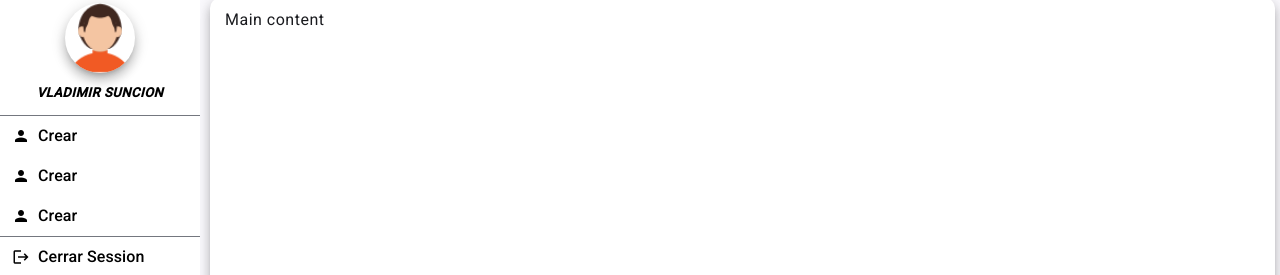
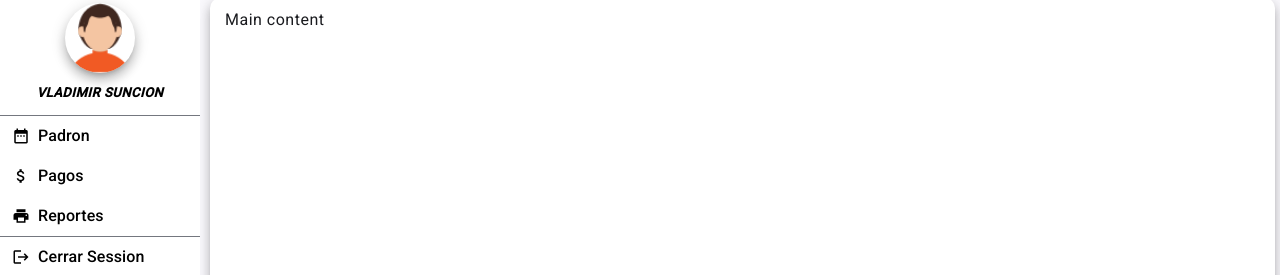
Before and after one commit to vsuncionc/juntos_basefront, an Angular app: page /principal in a window 1280 px wide. Shown: the part 71-346 px from the top of the page. Built offline with nearby package versions, Linux system fonts and the light colour scheme.

Commit message:
panel finalizado

```diff
--- a/src/app/shared/component/menu/menu.component.html
+++ b/src/app/shared/component/menu/menu.component.html
@@ -1,16 +1,16 @@
 <button mat-button class="menu-boton">
-    <mat-icon>person</mat-icon>
-    <span>Crear</span>
+    <mat-icon>date_range</mat-icon>
+    <span>Padron</span>
   </button>
 
   <button mat-button class="menu-boton">
-    <mat-icon>person</mat-icon>
-    <span>Crear</span>
+    <mat-icon>attach_money</mat-icon>
+    <span>Pagos</span>
   </button>
 
   <button mat-button class="menu-boton">
-    <mat-icon>person</mat-icon>
-    <span>Crear</span>
+    <mat-icon>print</mat-icon>
+    <span>Reportes</span>
   </button>
 
   <mat-divider></mat-divider>
```
